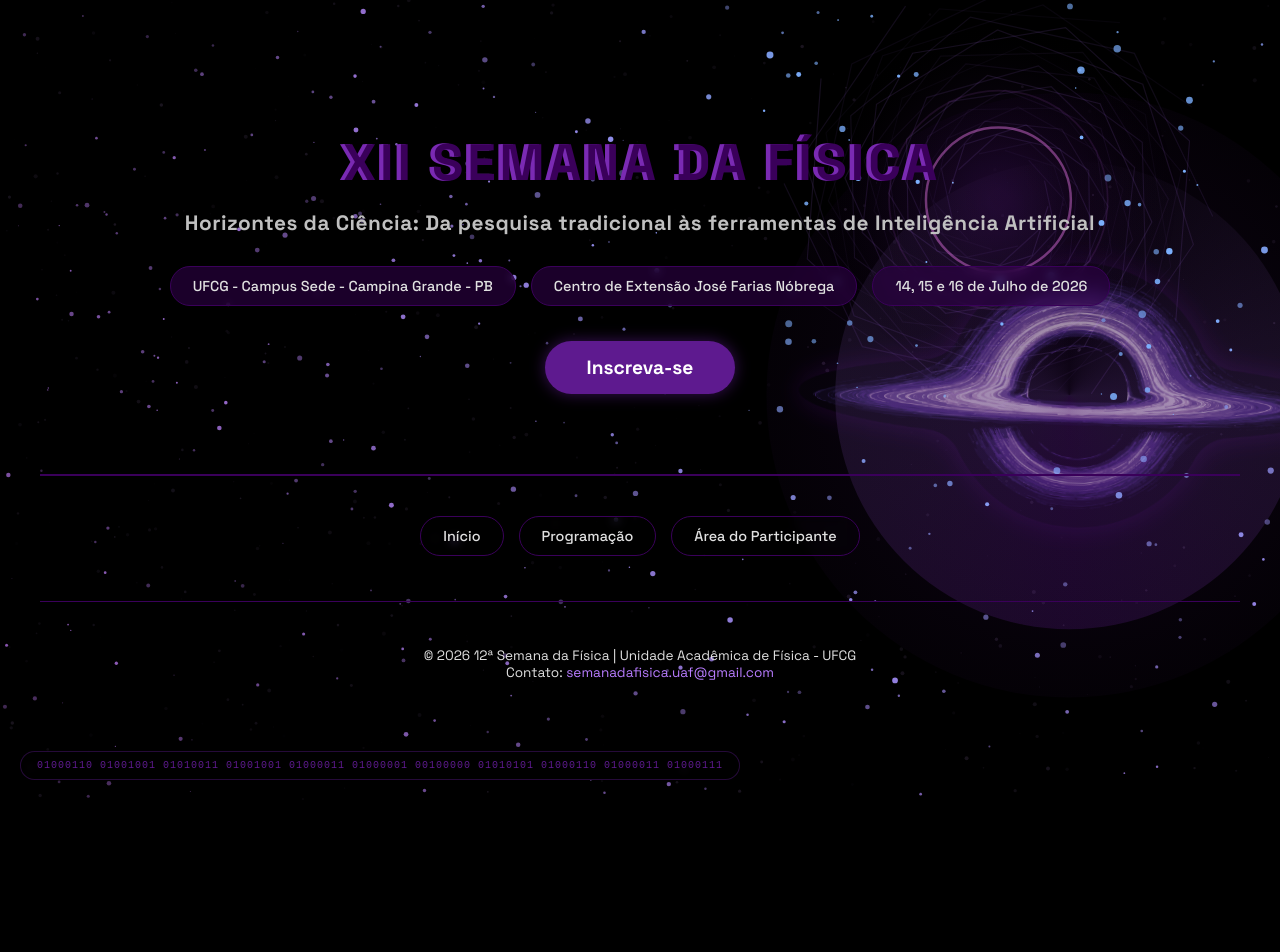
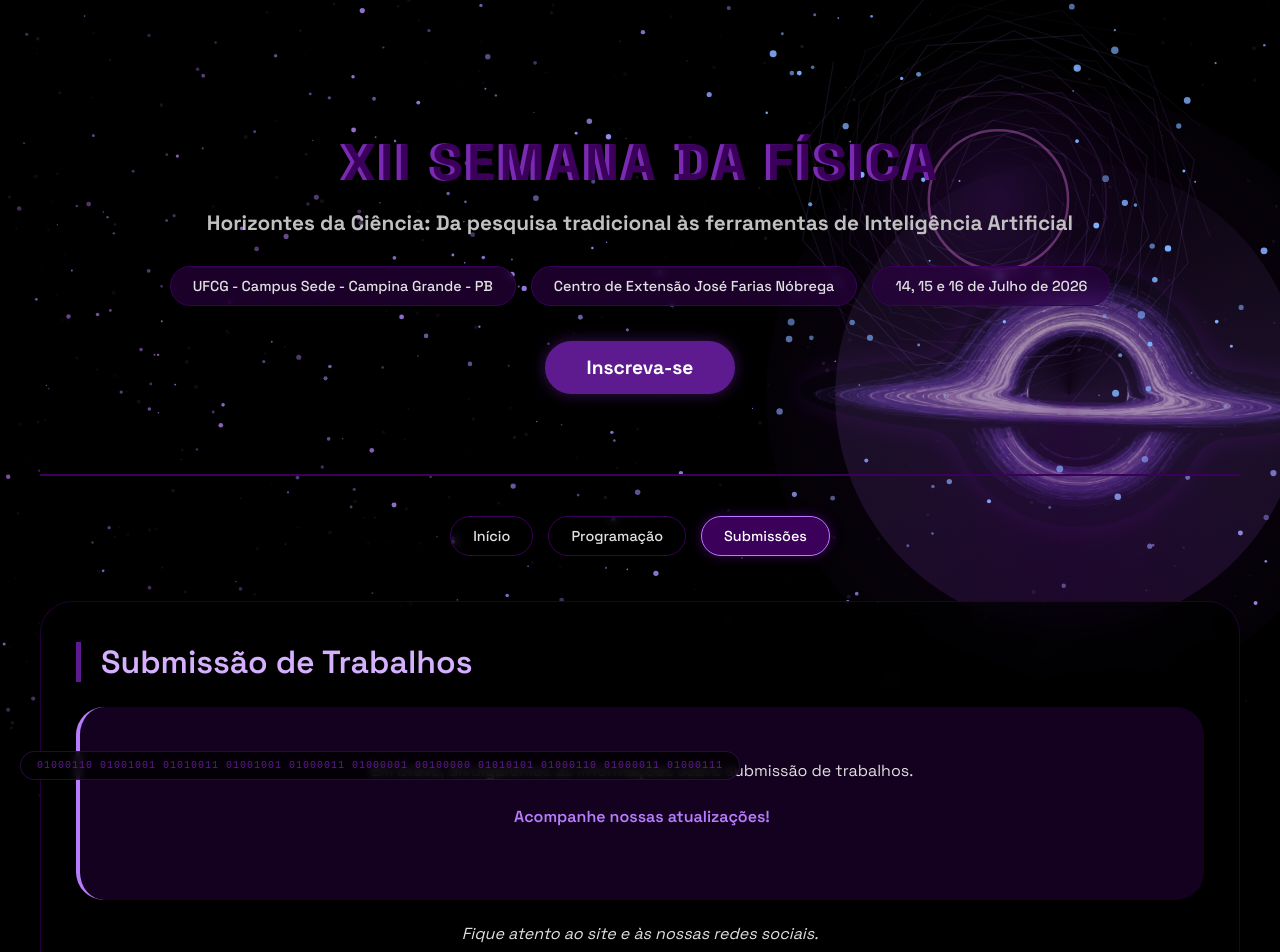
Before and after one commit to giulialeano/smf_site, a React (Vite) app: page /submissoes in a window 1280 px wide. Shown: the top 952 px of the page. Before the commit the page ends 811 px from the top, so only its background shows below. Built offline with nearby package versions, Linux system fonts and the light colour scheme.

Commit message:
feat: remove área do participante, adiciona página de submissões e ajusta navegação

```diff
--- a/src/App.jsx
+++ b/src/App.jsx
@@ -9,8 +9,7 @@ import CosmicDust from './components/CosmicDust'
 import BinaryFloat from './components/BinaryFloat'
 import Home from './pages/Home'
 import Programacao from './pages/Programacao'
-import Inscricao from './pages/Inscricao'
-import Login from './pages/Login'
+import Submissoes from './pages/Submissoes'
 
 function App() {
   return (
@@ -25,11 +24,10 @@ function App() {
         <Routes>
           <Route path="/" element={<Home />} />
           <Route path="/programacao" element={<Programacao />} />
-          <Route path="/inscricao" element={<Inscricao />} />
-          <Route path="/login" element={<Login />} />
+          <Route path="/submissoes" element={<Submissoes />} />
         </Routes>
         <footer>
-          <p>© 2026 12ª Semana da Física | Unidade Acadêmica de Física - UFCG</p>
+          <p>© 2026 XII Semana da Física | Unidade Acadêmica de Física - UFCG</p>
           <p>Contato: <a href="mailto:semanadafisica.uaf@gmail.com">semanadafisica.uaf@gmail.com</a></p>
         </footer>
       </div>
--- a/src/components/Header.jsx
+++ b/src/components/Header.jsx
@@ -3,13 +3,18 @@ import { useNavigate } from 'react-router-dom'
 const Header = () => {
   const navigate = useNavigate()
 
+  const handleInscricao = () => {
+    // Abrir o Google Forms em uma nova aba
+    window.open('https://forms.gle/jpirwRAi4jHMGduk6', '_blank')
+  }
+
   return (
     <header className="hero">
       <h1 className="glitch-text">XII SEMANA DA FÍSICA</h1>
 
-      <p className="theme-highlight">
-        <strong>Horizontes da Ciência: Da pesquisa tradicional às ferramentas de Inteligência Artificial</strong>
-      </p>
+      <div className="theme-card">
+        <p className="theme-text"><strong>Horizontes da Ciência: Da pesquisa tradicional às ferramentas de Inteligência Artificial</strong></p>
+      </div>
 
       <div className="event-details">
         <div className="event-info">
@@ -19,7 +24,7 @@ const Header = () => {
         </div>
       </div>
 
-      <button className="btn-inscricao-hero" onClick={() => navigate('/inscricao')}>
+      <button className="btn-inscricao-hero" onClick={handleInscricao}>
         Inscreva-se
       </button>
     </header>
--- a/src/components/Navigation.jsx
+++ b/src/components/Navigation.jsx
@@ -4,7 +4,7 @@ const Navigation = () => {
   const pages = [
     { path: '/', label: 'Início' },
     { path: '/programacao', label: 'Programação' },
-    { path: '/login', label: 'Área do Participante' }
+    { path: '/submissoes', label: 'Submissões' }
   ]
 
   return (
--- /dev/null
+++ b/src/pages/Submissoes.jsx
@@ -0,0 +1,16 @@
+const Submissoes = () => {
+  return (
+    <div className="section">
+      <h2>Submissão de Trabalhos</h2>
+      <div className="aviso-breve">
+        <p>Em breve, divulgaremos as informações sobre submissão de trabalhos.</p>
+        <p className="aviso-destaque">Acompanhe nossas atualizações!</p>
+      </div>
+      <p className="info-obs" style={{ marginTop: '20px', textAlign: 'center', fontStyle: 'italic' }}>
+        Fique atento ao site e às nossas redes sociais.
+      </p>
+    </div>
+  )
+}
+
+export default Submissoes
```
